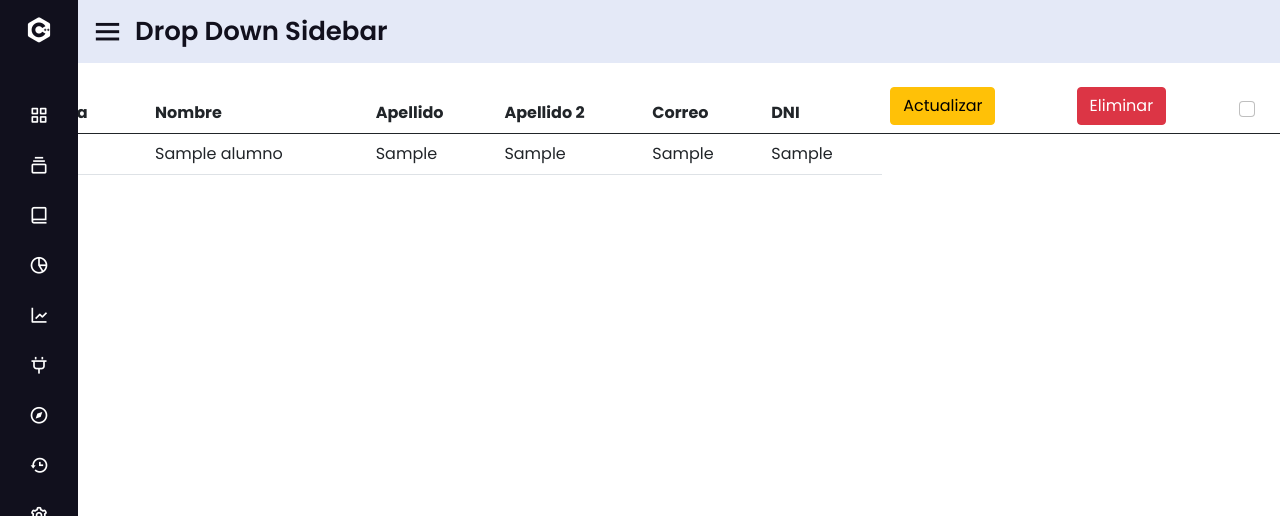
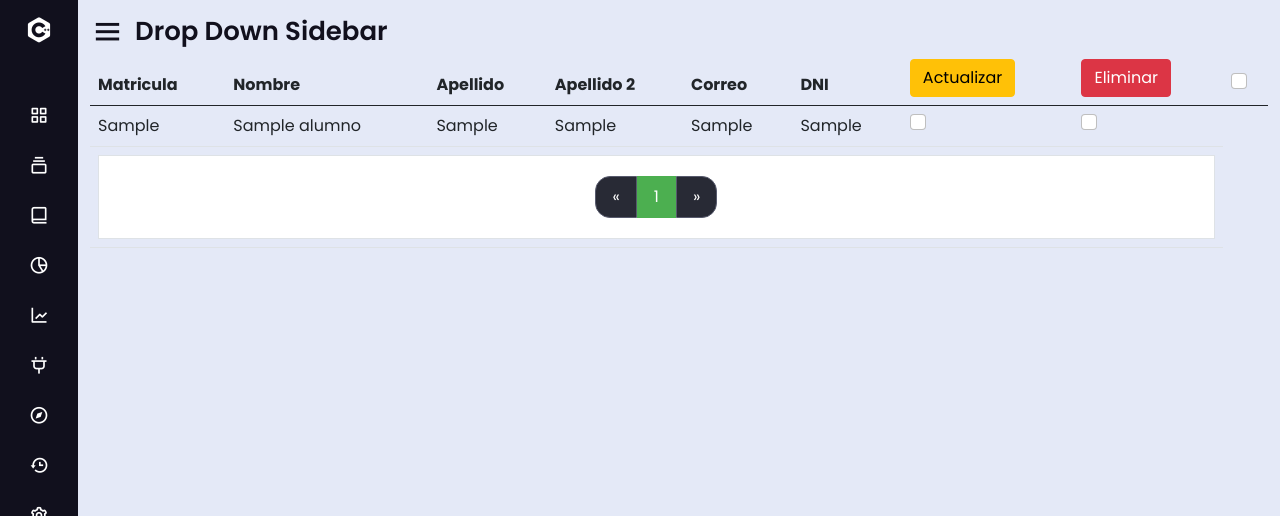
Before and after one commit to Erik-Ruiz/Sintesis_CRUD, a PHP site: page /pages/admin.php in a window 1280 px wide. Shown: the top 516 px of the page. Run offline with PHP 8.4, Linux system fonts and the light colour scheme; a user stored in the database is signed in; tables that the repository leaves empty or names only in its code hold one stand-in row (values such as "Sample post"); some libraries are stand-ins or nearby versions.

Commit message:
Last update

```diff
--- a/css/sidebar.css
+++ b/css/sidebar.css
@@ -213,6 +213,46 @@
   font-size: 12px;
 }
 
+/* Estilos de la barra de Paginacion */
+
+.page-link {
+  padding: 20px 0;
+  display: flex;
+  flex-direction: row;
+  justify-content: center;
+}
+
+.page-link a {
+  color: black;
+  padding: 8px 16px;
+  text-decoration: none;
+  border: 1px solid #575a6d;
+  background-color: #282A35;
+  color: white;
+}
+
+.page-link a.active {
+  background-color: #4CAF50;
+  color: white;
+  border: 1px solid #4CAF50;
+}
+
+.page-link a:hover:not(.active) {
+  background: white;
+  color: #282A35;
+}
+
+.page-link a:first-child {
+  border-top-left-radius: 15px;
+  border-bottom-left-radius: 15px;
+}
+
+.page-link a:last-child {
+  border-top-right-radius: 15px;
+  border-bottom-right-radius: 15px;
+}
+
+
 
 .home-section{
   position: relative;
--- a/css/styles.css
+++ b/css/styles.css
@@ -3,6 +3,9 @@
     padding: 0;
     box-sizing: border-box;
     font-family: sans-serif;
+}
+body{
+    background-color: #E4E9F7;
 }
 
 .body {
--- a/models/alumno.php
+++ b/models/alumno.php
@@ -31,7 +31,34 @@
         require_once "../controller/config.php";
         require_once "../controller/connection.php";
 
-        $sql="SELECT matricula, nombre, apellido, apellido2, correo, dni FROM tbl_alumno ";
+        //Parte paginacion
+        $resultado = $conexion->query('SELECT COUNT(*) as total_alu FROM tbl_alumno;');
+        $row = $resultado->fetch_assoc();
+        // Asignamos el numero de resultados a estas variables
+        $num_total_rows = $row['total_alu'];
+        if ($num_total_rows > 0) {
+            $page = false;
+
+        //Examinamos la pagina a mostrar y el inicio del registro a mostrar
+        if (isset($_GET["page"])) {
+            $page = $_GET["page"];
+        }
+
+        if (!$page) {
+            $start = 0;
+            $page = 1;
+        } else {
+            $start = ($page - 1) * NUM_ITEMS_BY_PAGE;
+        }
+        //Calculo el total de paginas
+        $total_pages = ceil($num_total_rows / NUM_ITEMS_BY_PAGE);
+        }
+
+        $paginas = NUM_ITEMS_BY_PAGE;
+
+
+        //Parte alumno
+        $sql="SELECT matricula, nombre, apellido, apellido2, correo, dni FROM tbl_alumno LIMIT $start, $paginas";
 
 
         $stmt = mysqli_stmt_init($conexion);
@@ -45,7 +72,8 @@
         mysqli_stmt_close($stmt);
 
         mysqli_fetch_assoc($resultadoconsulta);
-        return $resultadoconsulta;
+        $results = array($resultadoconsulta,$total_pages,$page);
+        return $results;
     }
 
     public static function getAlumnoId($id){
@@ -71,9 +99,7 @@
 
         mysqli_stmt_close($stmt);
 
-            return $resultadoconsulta;
-
-
+        return $resultadoconsulta;
 
 }
 
--- a/pages/admin.php
+++ b/pages/admin.php
@@ -9,7 +9,10 @@
 
   require_once '../models/alumno.php';
 
-  $listaAlumno=alumno::getAlumnos();
+  $lista=alumno::getAlumnos();
+  $listaAlumno=$lista[0];
+  $total_pages=$lista[1];
+  $page=$lista[2];
 
 ?>
 
@@ -22,94 +25,6 @@
 
 
 <body>
-
-<!-- <header>
-
-  <nav class="navbar bg-dark">
-    <div class="container-fluid">
-      <img src="../img/logo.png" alt="" width="50" height="24" class="d-inline-block align-text-top"></a>
-      <form class="d-flex" role="search" action="../controller/logout.php" method="POST">
-        <button class="btn btn-outline-danger" name="logout" type="submit">Log Out</button>
-      </form>
-    </div>
-  </nav>
-
-</header> -->
-
-
-<table class="table">
-<!-- <div class="form-group align-items-center">
-  <form action="#" method="POST">
-
-    <label for="fname">Nombre</label>
-    <input type="text" name="name" value="Nombre";>
-
-    <label for="lname">Apellido</label>
-    <input type="text" name="edad" value="Apellido">
-
-    <label for="marks">Nota</label>
-    <input type="number" name="nota" value="Nota">
-
-    <br>
-    <input type="submit" class="btn btn-warning" value="Actualizar">
-
-    <br>
-    <input type="submit" class="btn btn-danger" value="Eliminar">
-
-    <br>
-    <input type="checkbox" class="form-check-input mt-0">
-
-  </form>
-
-</div> -->
-
-
-<!-- <div>
-
-<nav class="navbar navbar-dark bg-primary">
-  <div class="container-fluid">
-    <a class="navbar-brand" href="#">Navbar</a>
-    <a class="navbar-brand" href="#">fas</a>
-
-    <button class="navbar-toggler" type="button" data-bs-toggle="collapse" data-bs-target="#navbarNavAltMarkup" aria-controls="navbarNavAltMarkup" aria-expanded="false" aria-label="Toggle navigation">
-      <span class="navbar-toggler-icon"></span>
-    </button>
-
-
-    <div class="collapse navbar-collapse" id="navbarNavAltMarkup">
-      <div class="navbar-nav">
-        <a class="nav-link active" aria-current="page" href="#">Home</a>
-        <a class="nav-link" href="#">Features</a>
-        <a class="nav-link" href="#">Pricing</a>
-        <a class="nav-link disabled">Disabled</a>
-      </div>
-    </div>
-  </div>
-</nav>
-
-
-  <table class="table">
-
-  <thead>
-    <tr>
-      <th scope="col">Fotografia</th>
-      <th scope="col">Nombre</th>
-      <th scope="col">Apellido</th>
-      <th scope="col">Apellido2</th>
-      <th scope="col">Correo</th>
-      <th scope="col">DNI</th>
-      <th scope="col"><input type="submit" class="btn btn-warning" value="Actualizar"></th>
-      <th scope="col"><input type="submit" class="btn btn-danger" value="Eliminar"></th>
-      <th scope="col"><input type="checkbox" class="form-check-input mt-0"></th>
-    </tr>
-  </thead>
-
-  <tbody class="table-group-divider">
-
-  </tbody>
-
-  </table>
-</div> -->
 <div class="sidebar close">
     <div class="logo-details">
       <i class='bx bxl-c-plus-plus'></i>
@@ -218,7 +133,7 @@
       <li>
     <div class="profile-details">
       <div class="profile-content">
-        <img src="image/profile.jpg" alt="profileImg">
+        <img src="image/profile.jpg" alt="">
       </div>
       <div class="name-job">
         <div class="profile_name">Prem Shahi</div>
@@ -235,6 +150,7 @@
       <i class='bx bx-menu' ></i>
       <span class="text">Drop Down Sidebar</span>
     </div>
+    <div class="tabla">
       <table class="table">
 
         <thead>
@@ -252,6 +168,7 @@
         </thead>
 
         <tbody class="table-group-divider">
+
       <?php
       foreach ($listaAlumno as $registro){
       ?>
@@ -263,10 +180,32 @@
           <td data-label="Apellido"><?php echo"{$registro['apellido2']}";?></td>
           <td data-label="Apellido"><?php echo"{$registro['correo']}";?></td>
           <td data-label="Apellido"><?php echo"{$registro['dni']}";?></td>
+          <td scope="col"><input type="checkbox" class="form-check-input mt-0"></td>
+          <td scope="col"><input type="checkbox" class="form-check-input mt-0"></td>
         </tr>
       <?php } ?>
+        <tr>
+        <!-- Fila de paginación dinamica -->
+          <td colspan="8">
+          <div class="page-link">
+            <a href="admin.php?page=1">&laquo;</a>
+            <?php
+            for($i=1; $i<=$total_pages; $i++){
+              if($i==$page){?>
+                <a class="active" href="admin.php?page=<?php echo $i?>"><?php echo $i?></a>
+                <?php
+              }else{?>
+                <a href="admin.php?page=<?php echo $i ?>"><?php echo $i?></a>
+                <?php
+              }
+          }
+          ?>
+              <a href="admin.php?page=<?php echo $total_pages ?>">&raquo;</a>
+              </div>
+            </td>
+        </tr>
       </table>
-
+      </div>
   </section>
 
 
```
Lines whose indentation alone changed are shown as unchanged.
